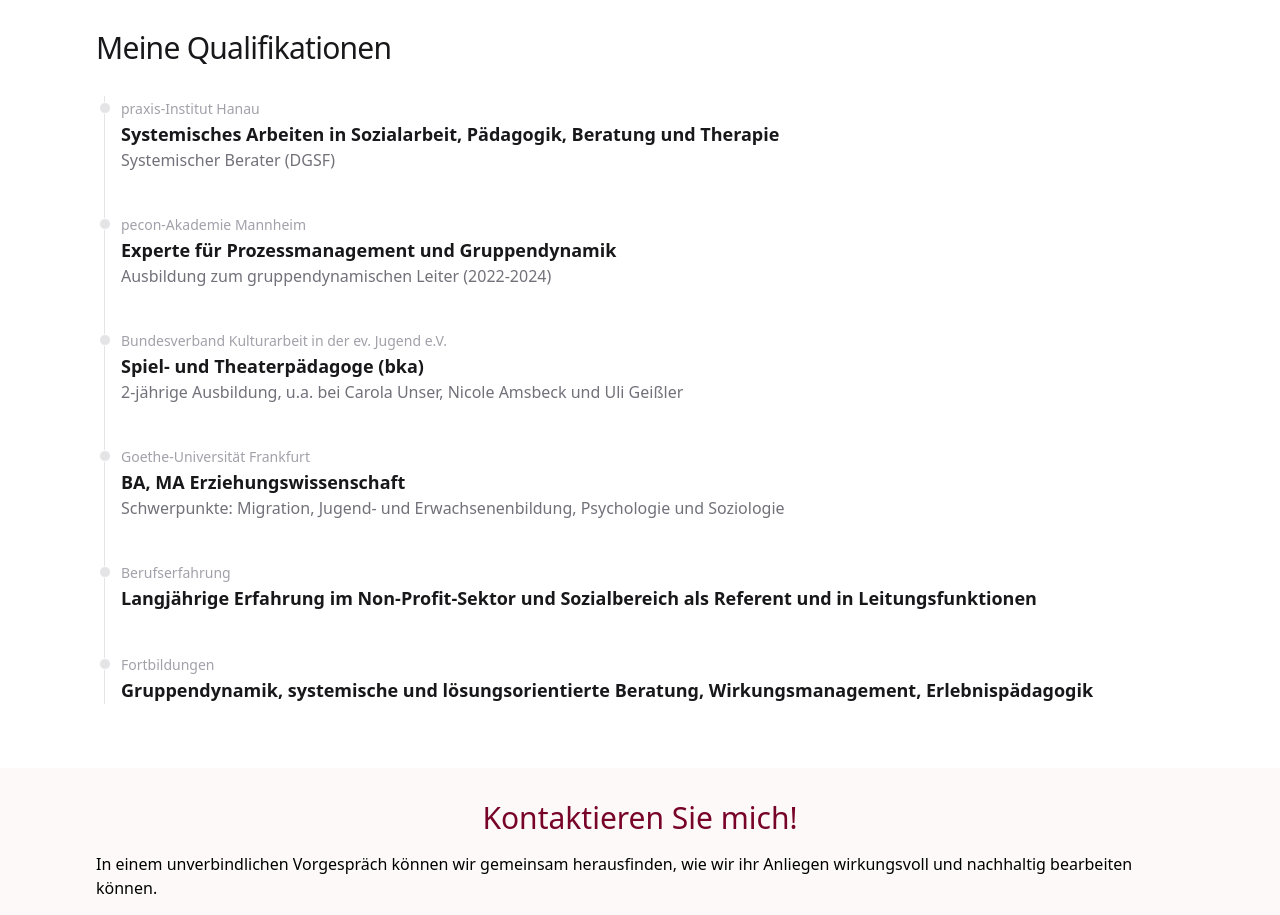
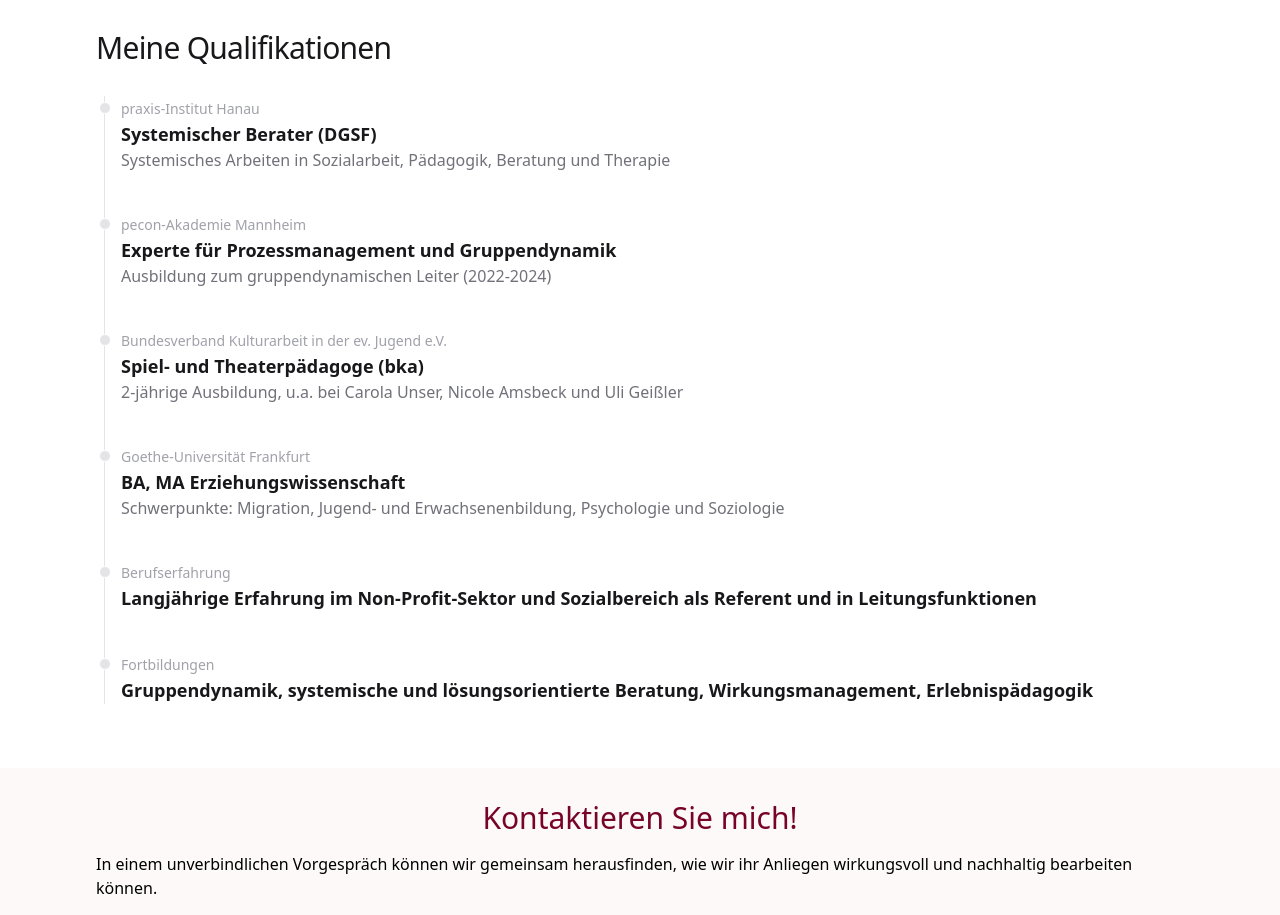
Before and after one commit to jenzopr/dirkpreussner.de, a Next.js app: page / in a window 1280 px wide. Shown: the part 800-1715 px from the top of the page. Built offline with nearby package versions, Linux system fonts and the light colour scheme.

Commit message:
Minor fixes

```diff
--- a/pages/beratung-coaching.js
+++ b/pages/beratung-coaching.js
@@ -13,7 +13,7 @@ export default function Beratung() {
                         Beratung & Coaching
                     </p>
                     <p className="mt-4 max-w-3xl text-lg text-gray-700 lg:mx-auto">
-                        Jeder von uns bringt Ressourcen mit, um Herausforderungen innerhalb seiner bestehenden Arbeits- oder Familiensysteme zu bearbeiten. Es gibt jedoch Situationen, in denen uns bekannte Lösungsversuche nicht zum gewünschten Erfolg führen. Das führt oft zu Verunsicherung oder Konflikten und bringt ein System aus dem Gleichgewicht.
+                        Jede*r von uns bringt Ressourcen mit, um Herausforderungen innerhalb seiner bestehenden Arbeits- oder Familiensysteme zu bearbeiten. Es gibt jedoch Situationen, in denen uns bekannte Lösungsversuche nicht zum gewünschten Erfolg führen. Das führt oft zu Verunsicherung oder Konflikten und bringt ein System aus dem Gleichgewicht.
                     </p>
                     <p className="mt-4 max-w-3xl text-lg text-gray-700 lg:mx-auto">
                         Wenn Sie für sich eine neue Perspektive auf den Umgang mit privaten oder beruflichen Belastungen finden möchten, wenn Sie sich in Ihren Rollen abgrenzen oder stärken möchten oder wenn Sie mehr Antworten als Fragen haben, kann Unterstützung von außen zur Perspektiverweiterung und zur Entwicklung von alternativen Lösungsmöglichkeiten hilfreich sein.
--- a/pages/index.js
+++ b/pages/index.js
@@ -33,8 +33,8 @@ export default function Home() {
               <li className="mb-10 ml-4">
                   <div className="absolute w-3 h-3 bg-gray-200 rounded-full mt-1.5 -left-1.5 border border-white dark:border-gray-900 dark:bg-gray-700"></div>
                   <span className="mb-1 text-sm font-normal leading-none text-gray-400 dark:text-gray-500">praxis-Institut Hanau</span>
-                  <h3 className="text-lg font-semibold text-gray-900 dark:text-gray-900">Systemisches Arbeiten in Sozialarbeit, Pädagogik, Beratung und Therapie</h3>
-                  <p className="text-base font-normal text-gray-500 dark:text-gray-400">Systemischer Berater (DGSF)</p>
+                  <h3 className="text-lg font-semibold text-gray-900 dark:text-gray-900">Systemischer Berater (DGSF)</h3>
+                  <p className="text-base font-normal text-gray-500 dark:text-gray-400">Systemisches Arbeiten in Sozialarbeit, Pädagogik, Beratung und Therapie</p>
               </li>
                <li className="mb-10 ml-4">
                   <div className="absolute w-3 h-3 bg-gray-200 rounded-full mt-1.5 -left-1.5 border border-white dark:border-gray-900 dark:bg-gray-700"></div>
```
